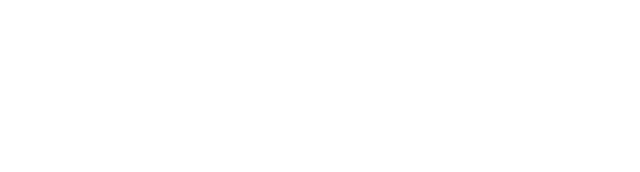
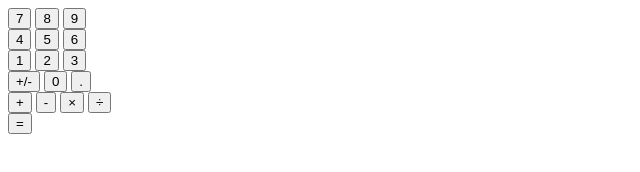
Before and after one commit to jmiller33/calculator, a plain HTML site: page index.html in a window 1280 px wide. Shown: the whole page, without its empty margins (0-640 px from the left). Drawn offline with Linux system fonts and the light colour scheme.

Commit message:
Added divisions for use in css + Javascript coding, and added all necessary buttons.

```diff
--- a/index.html
+++ b/index.html
@@ -8,6 +8,42 @@
     <link rel="stylesheet" href="style.css">
 </head>
 <body>
+    <div class="container">
+        <div class="display"></div>
+        <div class="buttons">
+            <div class="number-buttons">
+                <div class="button-row">
+                    <button>7</button>
+                    <button>8</button>
+                    <button>9</button>
+                </div>
+                <div class="button-row">
+                    <button>4</button>
+                    <button>5</button>
+                    <button>6</button>
+                </div>
+                <div class="button-row">
+                    <button>1</button>
+                    <button>2</button>
+                    <button>3</button>
+                </div>
+                <div class="button-row">
+                    <button>+/-</button>
+                    <button>0</button>
+                    <button>.</button>
+                </div>
+            </div>
+            <div class="operator-buttons">
+                <button>+</button>
+                <button>-</button>
+                <button>&#215;</button>
+                <button>&#247;</button>
+            </div>
+        </div>
+        <div class="equals-button">
+            <button>=</button>
+        </div>
+    </div>
     <script src="script.js"></script>
 </body>
 </html>
```
